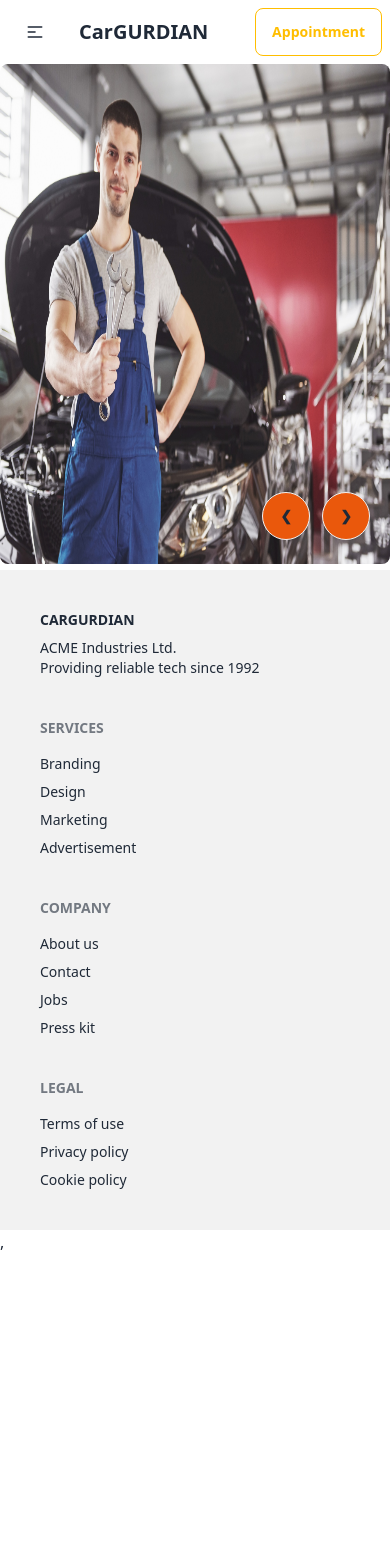
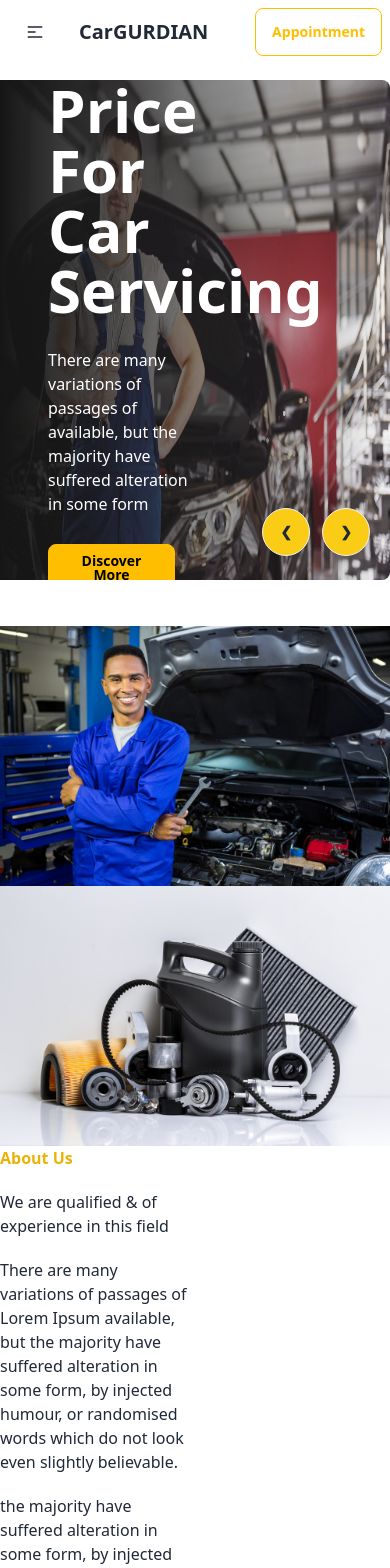
Before and after one commit to mdkabirulhossain/carGurdian_client, a React (Vite) app: page / in a window 390 px wide. Shown: the top 1568 px of the page. Before the commit the page ends 1254 px from the top, so only its background shows below. Built offline with nearby package versions, Linux system fonts and the light colour scheme.

Commit message:
In banner added linear adjacent color and add two button

```diff
--- /dev/null
+++ b/src/Pages/Home/About/About.jsx
@@ -0,0 +1,21 @@
+import person from "../../../assets/images/about_us/person.jpg"
+import parts from "../../../assets/images/about_us/parts.jpg"
+const About = () => {
+    return (
+        <div className="mt-10 md:flex lg:flex gap-10">
+            <div className="lg:w-1/2">
+                <img src={person} alt="" />
+                <img src={parts} alt="" />
+            </div>
+            <div className="lg: w-1/2 space-y-5">
+                <h1 className="font-bold text-yellow-500">About Us</h1>
+                <h1>We are qualified & of experience in this field</h1>
+                <p>There are many variations of passages of Lorem Ipsum available, but the majority have suffered alteration in some form, by injected humour, or randomised words which do not look even slightly believable. </p>
+                <p>the majority have suffered alteration in some form, by injected humour, or randomised words which do not look even slightly believable. </p>
+
+            </div>
+        </div>
+    );
+};
+
+export default About;
--- a/src/Pages/Home/Banner/Banner.jsx
+++ b/src/Pages/Home/Banner/Banner.jsx
@@ -6,59 +6,123 @@ import img5 from '../../../assets/images/banner/5.jpg'
 import img6 from '../../../assets/images/banner/6.jpg'
 const Banner = () => {
     return (
-        <div className="carousel w-full">
+        <div className="carousel w-full mt-4">
             <div id="slide1" className="carousel-item relative w-full h-[500px]">
-                <img
-                    src={img1}
-                    className="w-full rounded-lg" />
+                <img src={img1} className="w-full rounded-lg" />
+                <div className="absolute flex items-center h-full left-0 bg-gradient-to-r from-[#151515] to-[rgba(21,21,21,0)]">
+                    <div className='text-white space-y-7 w-1/2 pl-12'>
+                        <h2 className='text-6xl font-bold'>Affordable Price For Car Servicing</h2>
+                        <p>There are many variations of passages of  available, but the majority have suffered alteration in some form</p>
+                        <div>
+                            <button className="btn btn-warning mr-5">Discover More</button>
+                            <button className="btn btn-outline btn-warning">Latest Project</button>
+
+                        </div>
+                    </div>
+                </div>
                 <div className="absolute left-5 right-5 flex -translate-y-1/2 transform justify-end bottom-0 gap-3">
-                    <a href="#slide6" className="btn btn-circle bg-orange-600">❮</a>
-                    <a href="#slide2" className="btn btn-circle bg-orange-600">❯</a>
+                    <a href="#slide6" className="btn btn-circle bg-yellow-400">❮</a>
+                    <a href="#slide2" className="btn btn-circle bg-yellow-400">❯</a>
                 </div>
             </div>
             <div id="slide2" className="carousel-item relative w-full h-[500px]">
                 <img
                     src={img2}
                     className="w-full rounded-lg" />
+                <div className="absolute flex items-center h-full left-0 bg-gradient-to-r from-[#151515] to-[rgba(21,21,21,0)]">
+                    <div className='text-white space-y-7 w-1/2 pl-12'>
+                        <h2 className='text-6xl font-bold'>Affordable Price For Car Servicing</h2>
+                        <p>There are many variations of passages of  available, but the majority have suffered alteration in some form</p>
+                        <div>
+                            <button className="btn btn-warning mr-5">Discover More</button>
+                            <button className="btn btn-outline btn-warning">Latest Project</button>
+
+                        </div>
+                    </div>
+                </div>
                 <div className="absolute left-5 right-5 flex -translate-y-1/2 transform justify-end bottom-0 gap-3">
-                    <a href="#slide1" className="btn btn-circle bg-orange-600">❮</a>
-                    <a href="#slide3" className="btn btn-circle bg-orange-600">❯</a>
+                    <a href="#slide1" className="btn btn-circle bg-yellow-400">❮</a>
+                    <a href="#slide3" className="btn btn-circle bg-yellow-400">❯</a>
                 </div>
             </div>
             <div id="slide3" className="carousel-item relative w-full h-[500px]">
                 <img
                     src={img3}
                     className="w-full rounded-lg" />
+                <div className="absolute flex items-center h-full left-0 bg-gradient-to-r from-[#151515] to-[rgba(21,21,21,0)]">
+                    <div className='text-white space-y-7 w-1/2 pl-12'>
+                        <h2 className='text-6xl font-bold'>Affordable Price For Car Servicing</h2>
+                        <p>There are many variations of passages of  available, but the majority have suffered alteration in some form</p>
+                        <div>
+                            <button className="btn btn-warning mr-5">Discover More</button>
+                            <button className="btn btn-outline btn-warning">Latest Project</button>
+
+                        </div>
+                    </div>
+                </div>
                 <div className="absolute left-5 right-5 flex -translate-y-1/2 transform justify-end bottom-0 gap-3">
-                    <a href="#slide2" className="btn btn-circle bg-orange-600">❮</a>
-                    <a href="#slide4" className="btn btn-circle bg-orange-600">❯</a>
+                    <a href="#slide2" className="btn btn-circle bg-yellow-400">❮</a>
+                    <a href="#slide4" className="btn btn-circle bg-yellow-400">❯</a>
                 </div>
             </div>
             <div id="slide4" className="carousel-item relative w-full h-[500px]">
                 <img
                     src={img4}
                     className="w-full rounded-lg" />
+                <div className="absolute flex items-center h-full left-0 bg-gradient-to-r from-[#151515] to-[rgba(21,21,21,0)]">
+                    <div className='text-white space-y-7 w-1/2 pl-12'>
+                        <h2 className='text-6xl font-bold'>Affordable Price For Car Servicing</h2>
+                        <p>There are many variations of passages of  available, but the majority have suffered alteration in some form</p>
+                        <div>
+                            <button className="btn btn-warning mr-5">Discover More</button>
+                            <button className="btn btn-outline btn-warning">Latest Project</button>
+
+                        </div>
+                    </div>
+                </div>
                 <div className="absolute left-5 right-5  flex -translate-y-1/2 transform justify-end bottom-0 gap-3">
-                    <a href="#slide3" className="btn btn-circle bg-orange-600">❮</a>
-                    <a href="#slide5" className="btn btn-circle bg-orange-600">❯</a>
+                    <a href="#slide3" className="btn btn-circle bg-yellow-400">❮</a>
+                    <a href="#slide5" className="btn btn-circle bg-yellow-400">❯</a>
                 </div>
             </div>
             <div id="slide5" className="carousel-item relative w-full h-[500px]">
                 <img
                     src={img5}
                     className="w-full rounded-lg" />
+                <div className="absolute flex items-center h-full left-0 bg-gradient-to-r from-[#151515] to-[rgba(21,21,21,0)]">
+                    <div className='text-white space-y-7 w-1/2 pl-12'>
+                        <h2 className='text-6xl font-bold'>Affordable Price For Car Servicing</h2>
+                        <p>There are many variations of passages of  available, but the majority have suffered alteration in some form</p>
+                        <div>
+                            <button className="btn btn-warning mr-5">Discover More</button>
+                            <button className="btn btn-outline btn-warning">Latest Project</button>
+
+                        </div>
+                    </div>
+                </div>
                 <div className="absolute left-5 right-5  flex -translate-y-1/2 transform justify-end bottom-0 gap-3">
-                    <a href="#slide4" className="btn btn-circle bg-orange-600">❮</a>
-                    <a href="#slide6" className="btn btn-circle bg-orange-600">❯</a>
+                    <a href="#slide4" className="btn btn-circle bg-yellow-400">❮</a>
+                    <a href="#slide6" className="btn btn-circle bg-yellow-400">❯</a>
                 </div>
             </div>
             <div id="slide6" className="carousel-item relative w-full h-[500px]">
                 <img
                     src={img6}
                     className="w-full rounded-lg" />
+                <div className="absolute flex items-center h-full left-0 bg-gradient-to-r from-[#151515] to-[rgba(21,21,21,0)]">
+                    <div className='text-white space-y-7 w-1/2 pl-12'>
+                        <h2 className='text-6xl font-bold'>Affordable Price For Car Servicing</h2>
+                        <p>There are many variations of passages of  available, but the majority have suffered alteration in some form</p>
+                        <div>
+                            <button className="btn btn-warning mr-5">Discover More</button>
+                            <button className="btn btn-outline btn-warning">Latest Project</button>
+
+                        </div>
+                    </div>
+                </div>
                 <div className="absolute left-5 right-5  flex -translate-y-1/2 transform justify-end bottom-0 gap-3">
-                    <a href="#slide5" className="btn btn-circle bg-orange-600">❮</a>
-                    <a href="#slide1" className="btn btn-circle bg-orange-600">❯</a>
+                    <a href="#slide5" className="btn btn-circle bg-yellow-400">❮</a>
+                    <a href="#slide1" className="btn btn-circle bg-yellow-400">❯</a>
                 </div>
             </div>
         </div>
--- a/src/Pages/Home/Home/Home.jsx
+++ b/src/Pages/Home/Home/Home.jsx
@@ -1,3 +1,4 @@
+import About from "../About/About";
 import Banner from "../Banner/Banner";
 
 
@@ -5,6 +6,7 @@ const Home = () => {
     return (
         <div>
             <Banner></Banner>
+            <About></About>
         </div>
     );
 };
--- a/src/Pages/Shared/NavBar/NavBar.jsx
+++ b/src/Pages/Shared/NavBar/NavBar.jsx
@@ -4,7 +4,7 @@ import { Link } from "react-router-dom";
 const NavBar = () => {
     const navItems = <>
         <li className="font-semibold"><Link to="/">Home</Link></li>
-        <li className="font-semibold"><Link to="#">About</Link></li>
+        <li className="font-semibold"><Link to="/about">About</Link></li>
         <li className="font-semibold"><Link to="#">Service</Link></li>
         <li className="font-semibold"><Link to="#">Blog</Link></li>
         <li className="font-semibold"><Link to="#">Contact</Link></li>
--- a/src/Routes/Routes.jsx
+++ b/src/Routes/Routes.jsx
@@ -3,6 +3,7 @@ import {
   } from "react-router-dom";
 import Main from "../Layout/Main";
 import Home from "../Pages/Home/Home/Home";
+import About from "../Pages/Home/About/About";
 
 const router = createBrowserRouter([
     {
@@ -13,6 +14,10 @@ const router = createBrowserRouter([
             path:"/",
             element:<Home></Home>
         },
+        {
+            path:"/about",
+            element:<About></About>
+        }
       ]
     },
   ]);
```
